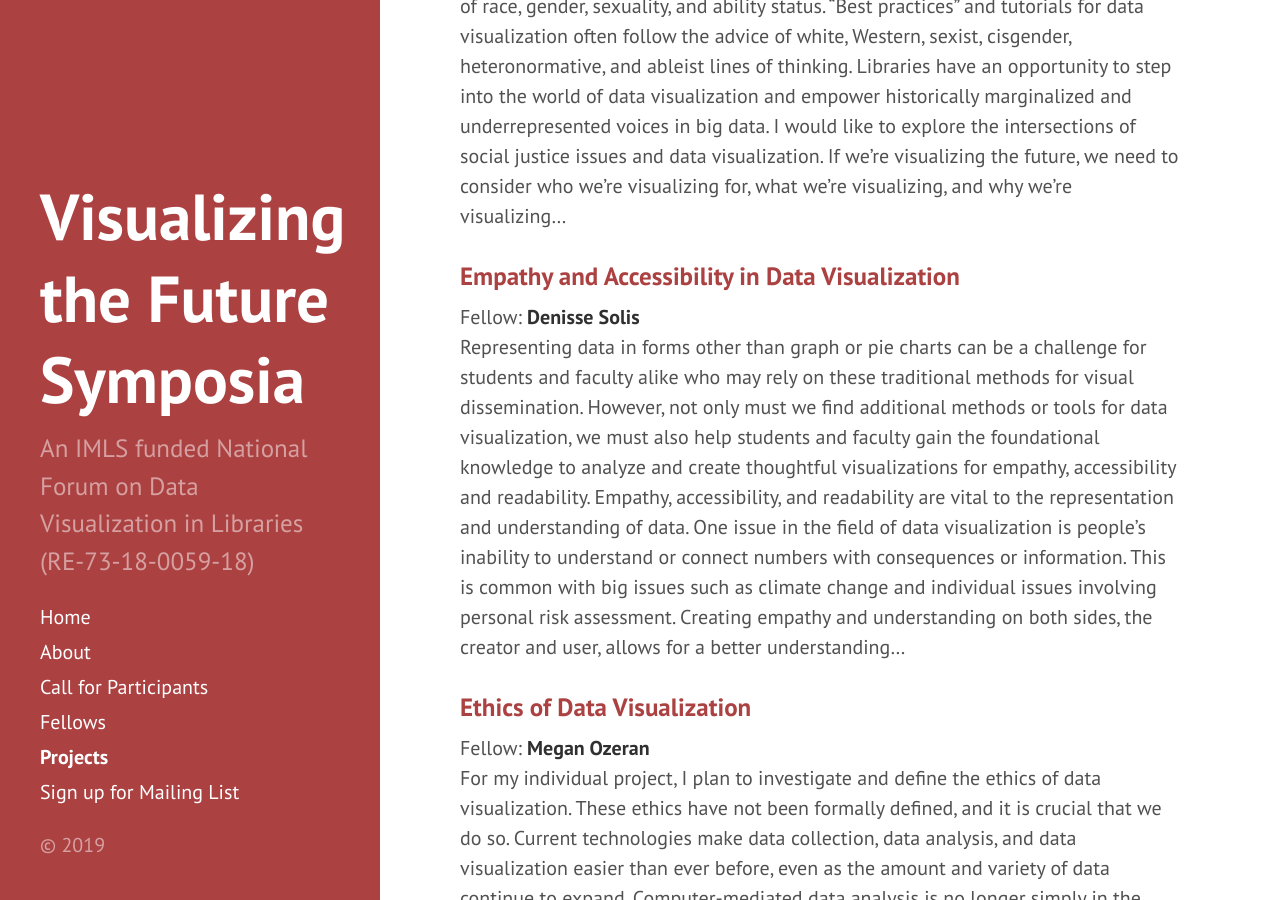
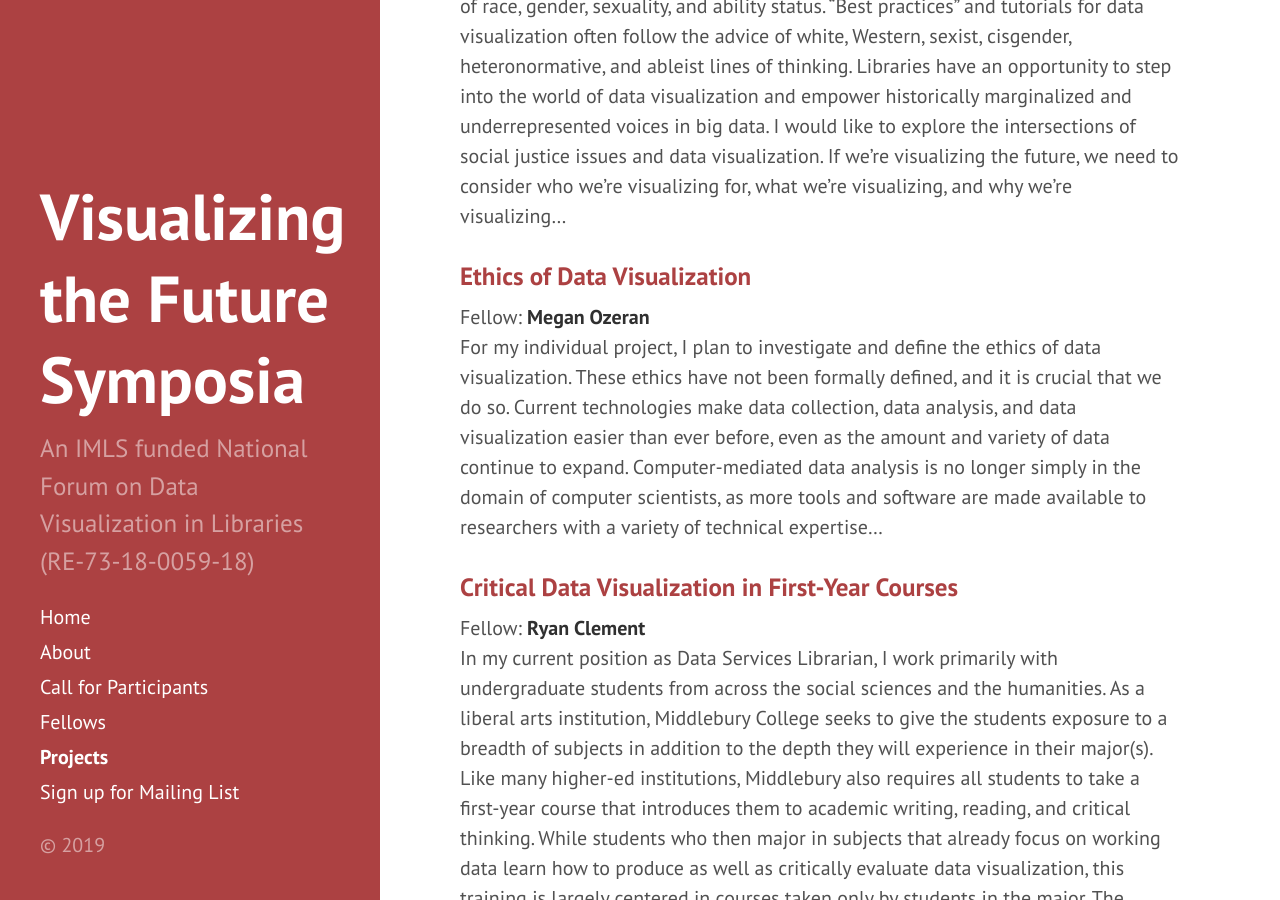
Before and after one commit to visualizingthefuture/visualizingthefuture.github.io, a Jekyll site: the page built from projects.md, in a window 1280 px wide and 900 px high, scrolled down 792 px. Built offline with Jekyll 4.4.1, drawn with Linux system fonts in a browser that asks for light colours.

Commit message:
Update projects.md

```diff
--- a/projects.md
+++ b/projects.md
@@ -10,10 +10,6 @@ Data visualization, as a practice, combines the disciplines of statistical analy
 ### [Data Visualization and Social Justice Work in Libraries](../files/project_proposals/Aghassibake_Project Proposal - Negeen Aghassibake.pdf)
 Fellow: **Negeen Aghassibake**
 I am a data visualization librarian working in a large health sciences library in the middle of a large city in the United States. I am also a brown woman working in a profession that is predominantly (at my most recent check, nearly 88%) white. More specifically, I engage in work that is dominated by the tech industry, which also lacks commitment to diversity, equity, and inclusion. I say this not parrot facts and statistics about the library and technology professions, but rather to provide context to my interest in the topic of critical data visualization, particularly in consideration of race, gender, sexuality, and ability status. “Best practices” and tutorials for data visualization often follow the advice of white, Western, sexist, cisgender, heteronormative, and ableist lines of thinking. Libraries have an opportunity to step into the world of data visualization and empower historically marginalized and underrepresented voices in big data. I would like to explore the intersections of social justice issues and data visualization. If we’re visualizing the future, we need to consider who we’re visualizing for, what we’re visualizing, and why we’re visualizing...
-
-### [Empathy and Accessibility in Data Visualization](../files/project_proposals/DenisseSolis_Visualizing the Future Proposal - Denisse Solis.pdf)
-Fellow: **Denisse Solis**
-Representing data in forms other than graph or pie charts can be a challenge for students and faculty alike who may rely on these traditional methods for visual dissemination. However, not only must we find additional methods or tools for data visualization, we must also help students and faculty gain the foundational knowledge to analyze and create thoughtful visualizations for empathy, accessibility and readability. Empathy, accessibility, and readability are vital to the representation and understanding of data. One issue in the field of data visualization is people’s inability to understand or connect numbers with consequences or information. This is common with big issues such as climate change and individual issues involving personal risk assessment. Creating empathy and understanding on both sides, the creator and user, allows for a better understanding...
 
 ### [Ethics of Data Visualization](../files/project_proposals/project_proposal_Ozeran - Megan Ozeran.pdf)
 Fellow: **Megan Ozeran**
```
